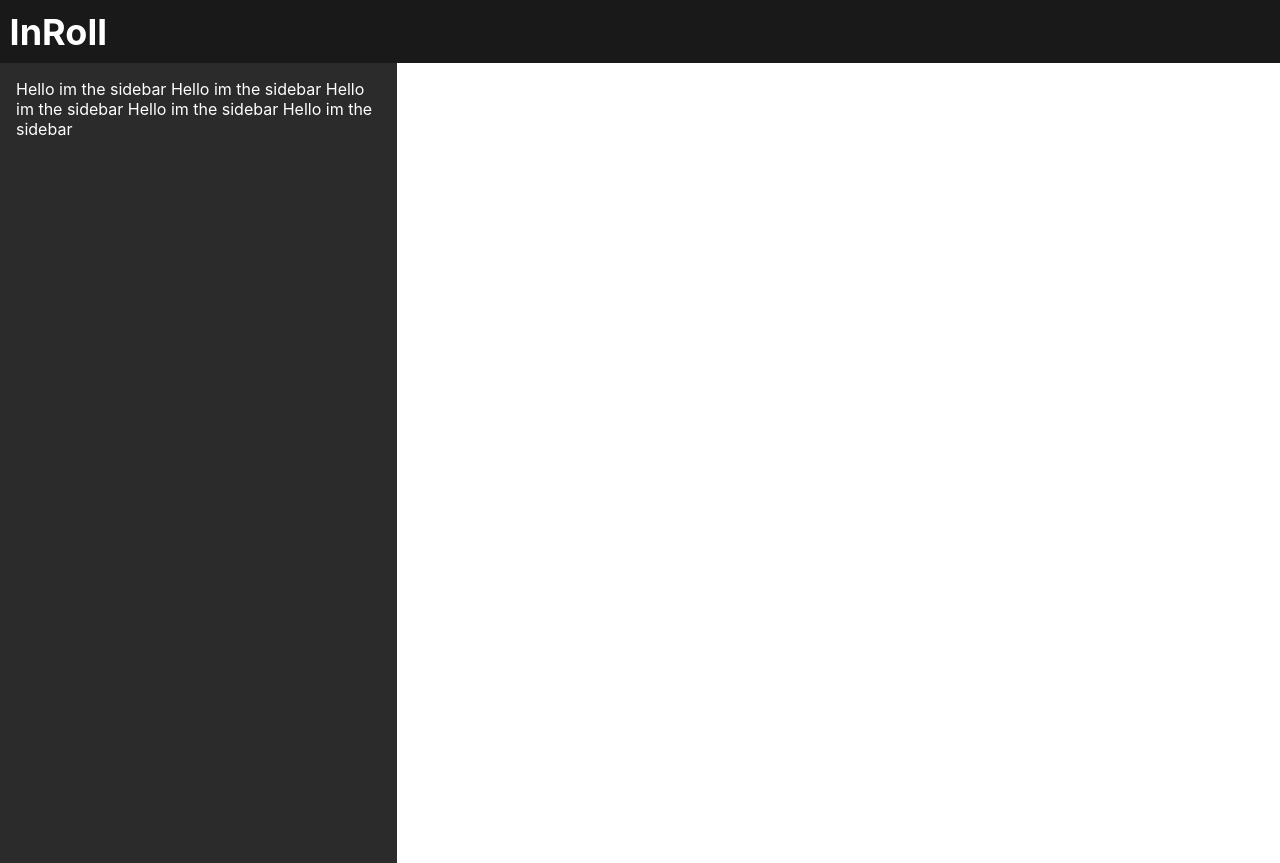
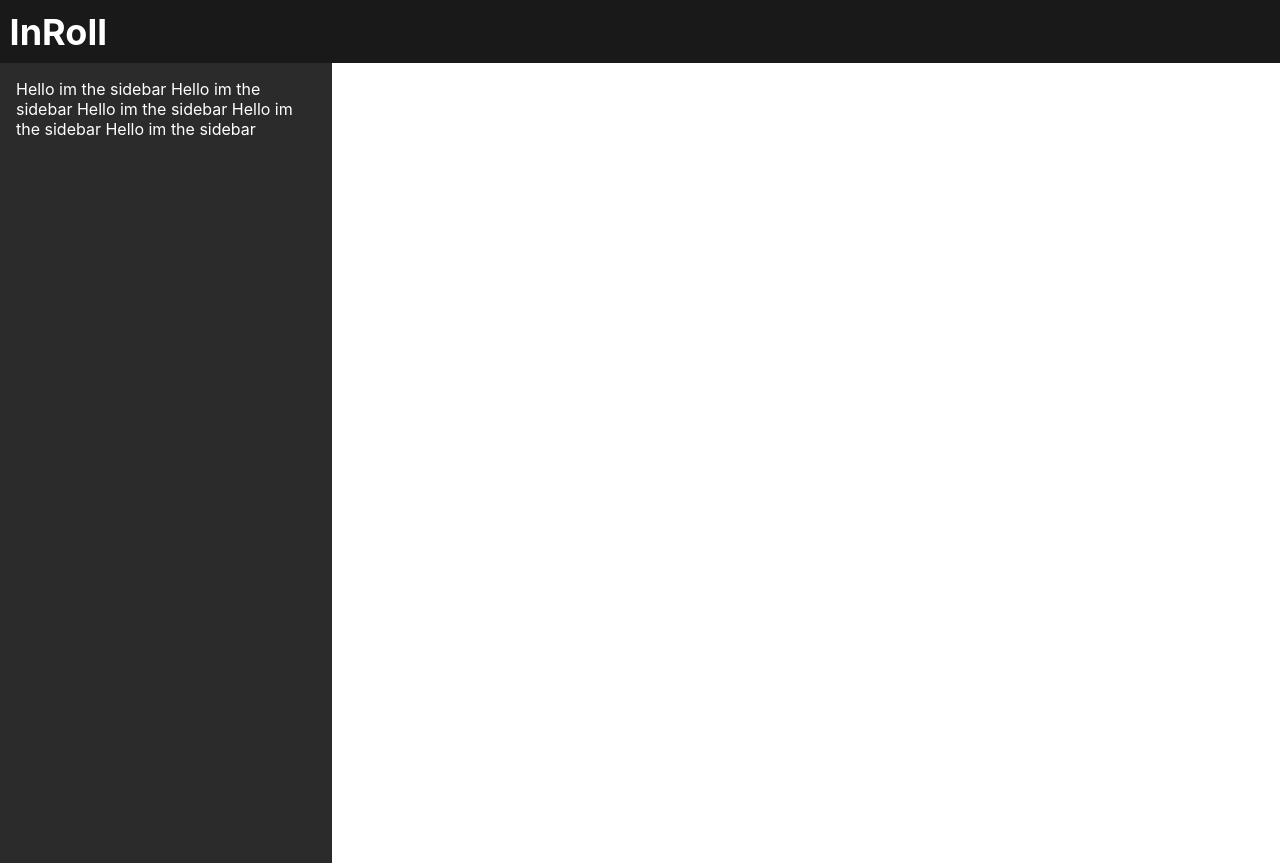
Before and after one commit to Projudah/Inroll, a React (Create React App) app: page / in a window 1280 px wide. Built offline with nearby package versions, Linux system fonts and the light colour scheme.

Commit message:
CSS changes

```diff
--- a/src/App.scss
+++ b/src/App.scss
@@ -1,6 +1,6 @@
 .app{
   display: grid;
-  grid-template-columns: 0.9fr 2fr;
+  grid-template-columns: 0.7fr 2fr;
   width: 100vw;
   height: 100vh;
 }
--- a/src/components/Sidebar/sidebar.scss
+++ b/src/components/Sidebar/sidebar.scss
@@ -1,5 +1,8 @@
+$maroon: #550C18;
+$lighter_grey: #2B2B2B;
+
 .sidebar{
-  background-color: #2B2B2B;
+  background-color: $lighter_grey;
   color: white;
   padding: 1em;
 }
```
